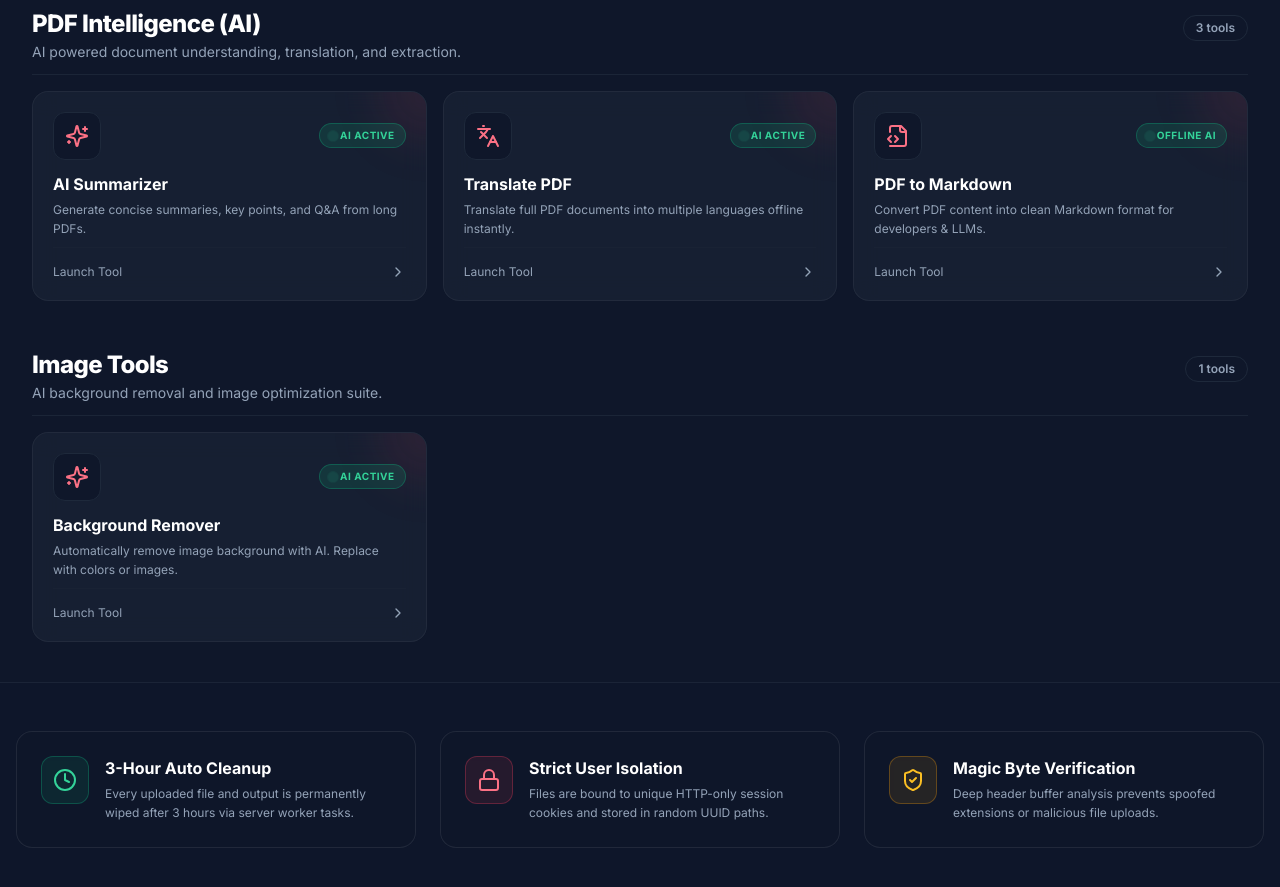
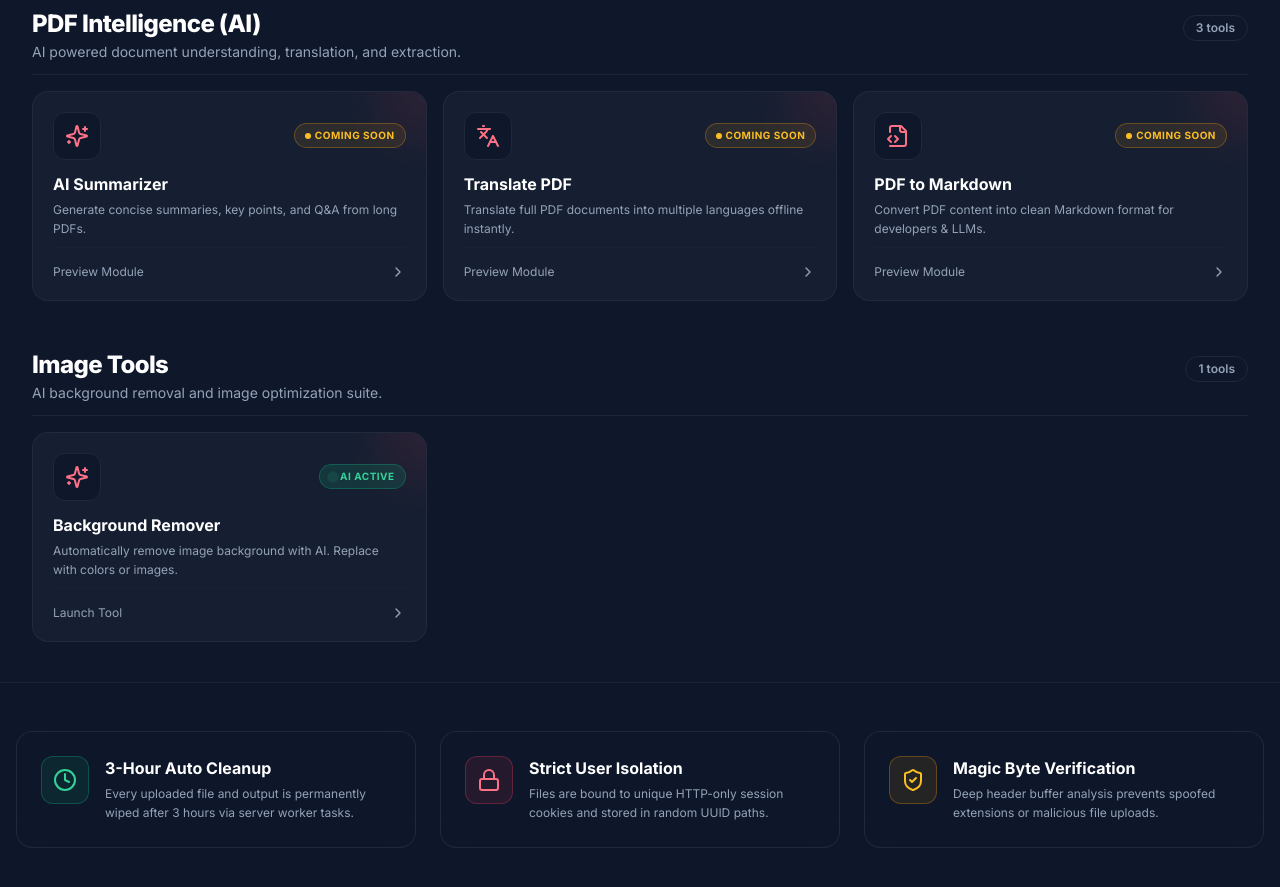
Before and after one commit to UG-SIDHARTH/OMNI-PDF, a React (Vite) app: page / in a window 1280 px wide. Shown: the part 3540-4427 px from the top of the page. Built offline with nearby package versions, Linux system fonts and the light colour scheme; the HTML template or start-up script is replaced by a standard one.

Commit message:
feat: implement Navbar component and toolsData configuration for application navigation and tool selection

```diff
--- a/src/components/Navbar.jsx
+++ b/src/components/Navbar.jsx
@@ -314,10 +314,17 @@ export default function Navbar({ onHome, onSelectTool, searchQuery, setSearchQue
                     <button
                       key={tool.id}
                       onClick={() => handleToolClick(tool.id)}
-                      className="p-2 rounded-lg bg-slate-950 border border-slate-800 text-left text-xs font-semibold text-slate-300 hover:text-white flex items-center gap-2"
+                      className="p-2 rounded-lg bg-slate-950 border border-slate-800 text-left text-xs font-semibold text-slate-300 hover:text-white flex items-center justify-between gap-2"
                     >
-                      {getToolIcon(tool.id)}
-                      <span className="truncate">{tool.name}</span>
+                      <div className="flex items-center gap-2 truncate">
+                        {getToolIcon(tool.id)}
+                        <span className="truncate">{tool.name}</span>
+                      </div>
+                      {tool.isWorking === false && (
+                        <span className="text-[8px] font-bold px-1 py-0.5 rounded bg-amber-500/10 text-amber-400 border border-amber-500/30 uppercase tracking-wider flex-shrink-0">
+                          SOON
+                        </span>
+                      )}
                     </button>
                   ))}
                 </div>
--- a/src/data/toolsData.js
+++ b/src/data/toolsData.js
@@ -294,27 +294,27 @@ export const TOOL_CATEGORIES = [
         name: 'AI Summarizer',
         description: 'Generate concise summaries, key points, and Q&A from long PDFs.',
         icon: 'Sparkles',
-        isWorking: true,
+        isWorking: false,
         accept: '.pdf',
-        badge: 'AI Active'
+        badge: 'Coming Soon'
       },
       {
         id: 'translate-pdf',
         name: 'Translate PDF',
         description: 'Translate full PDF documents into multiple languages offline instantly.',
         icon: 'Languages',
-        isWorking: true,
+        isWorking: false,
         accept: '.pdf',
-        badge: 'AI Active'
+        badge: 'Coming Soon'
       },
       {
         id: 'pdf-to-markdown',
         name: 'PDF to Markdown',
         description: 'Convert PDF content into clean Markdown format for developers & LLMs.',
         icon: 'FileCode2',
-        isWorking: true,
+        isWorking: false,
         accept: '.pdf',
-        badge: 'Offline AI'
+        badge: 'Coming Soon'
       }
     ]
   },
```
